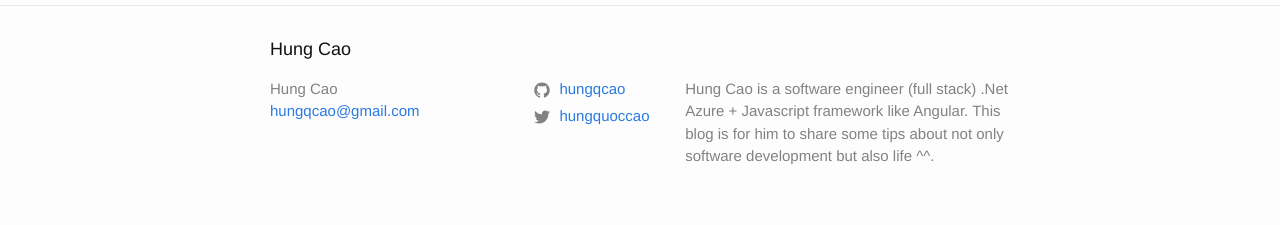
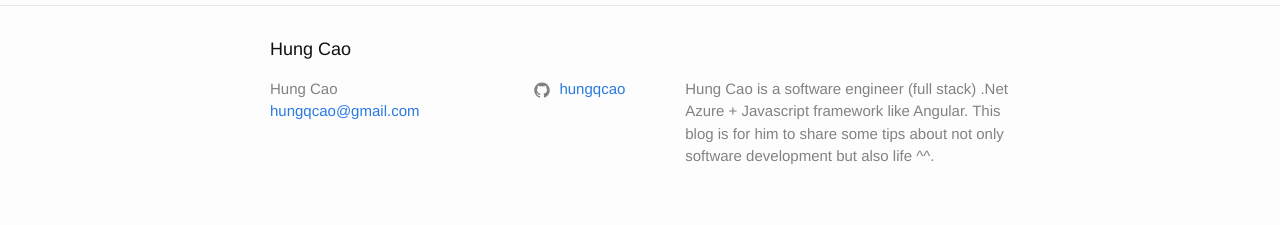
Before and after one commit to hungqcao/hungqcao.github.io, a Jekyll site: the page built from index.md, in a window 1280 px wide. Shown: the part 849-1074 px from the top of the page. Built offline with Jekyll 4.4.1, drawn with Linux system fonts in a browser that asks for light colours.

Commit message:
Update _config.yml

```diff
--- a/_config.yml
+++ b/_config.yml
@@ -20,7 +20,6 @@ description: > # this means to ignore newlines until "baseurl:"
   This blog is for him to share some tips about not only software development but also life ^^.
 baseurl: "" # the subpath of your site, e.g. /blog
 url: "" # the base hostname & protocol for your site, e.g. http://example.com
-twitter_username: hungquoccao
 github_username:  hungqcao
 
 # Build settings
```
